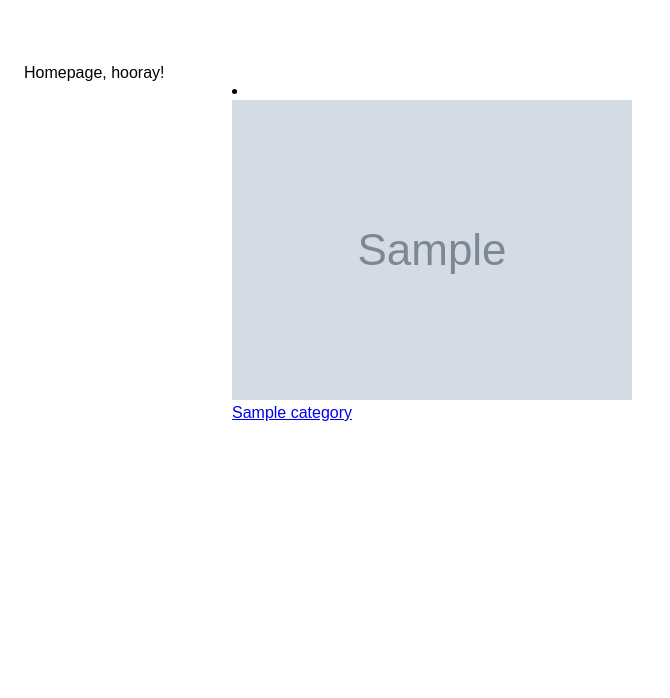
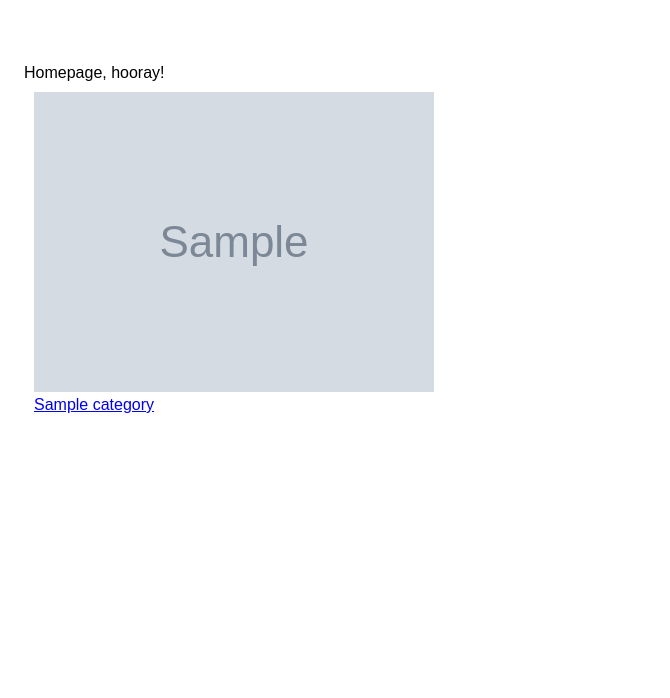
Before and after one commit to tenediosI/StreamRaterTeamProject, a Django app: page / in a window 1280 px wide. Shown: the part 56-754 px from the top of the page, without its empty margins (0-670 px from the left). Run offline with Django 3.2, Linux system fonts and the light colour scheme; tables that the repository leaves empty hold one stand-in row (values such as "Sample post"); grey boxes marked "Sample" are stand-in pictures; some libraries are stand-ins or nearby versions.

Commit message:
Well this grid update was half successful...

```diff
--- a/static/style/topBar.css
+++ b/static/style/topBar.css
@@ -71,7 +71,12 @@ body {
 
 .grid-container {
   display: grid;
+  float: left;
+  grid-gap: 10px;
   grid-template-columns: repeat(5, 1fr);
-  grid-template-rows: repeat(8, 5vw);
-  grid-gap: 15px;
 }
+
+.grid-container div {
+	float: left;
+	padding: 10px;
+}
--- a/stream/views.py
+++ b/stream/views.py
@@ -239,10 +239,3 @@ def profile(request, username):
             print(form.errors)
 
     return render(request, 'stream/profile.html', {'userprofile': userprofile, 'selecteduser': user, 'form': form})
-
-class counter:
-    count = 0;
-
-    def increment():
-        count += 1
-        return ''
--- a/templates/stream/category.html
+++ b/templates/stream/category.html
@@ -11,12 +11,16 @@
 {% block body_block %}
     <div>{{ category.name }}</div>
     <img src={{ category.image }}>
+	<div class="grid-container">
     {% for s in streamers %}
         {% if category == s.category %}
+			<div id="grid-item{{ forloop.counter }}">
             <li>
                 <img src="{{ s.image }}">
                 <a href="{% url 'stream:show_streamer' name=s.name category_name_slug=category.slug %}">{{ s.name }}</a>
             </li>
+			</div>
         {% endif %}
     {% endfor %}
+	</div>
 {% endblock %}
--- a/templates/stream/homepage.html
+++ b/templates/stream/homepage.html
@@ -11,23 +11,20 @@
     <div class="grid-container">
     {% if categories %}
         {% for c in categories %}
-		{{ counter.increment }}
-		<strong>{{ counter.count }}</strong>
-			<div class="grid-item">{{ counter.count }}
-            <li>
+			<div id="grid-item{{ forloop.counter }}">
             <img src="{{ c.image }}">
-            {% if c == act_cat %}
+			{% if c == act_cat %}
                 <strong>
                     <a href="{% url 'stream:show_category' category_name_slug=c.slug %}">{{ c.name }}</a>
                 </strong>
             {% else %}
                 <a href="{% url 'stream:show_category' category_name_slug=c.slug %}">{{ c.name }}</a>
             {% endif %}
+			</div>
             </li>
         {% endfor %}
     {% else %}
         <li><strong>There are no categories present.</strong></li>
     {% endif %}
 	</div>
-    </div>
 {% endblock %}
```
